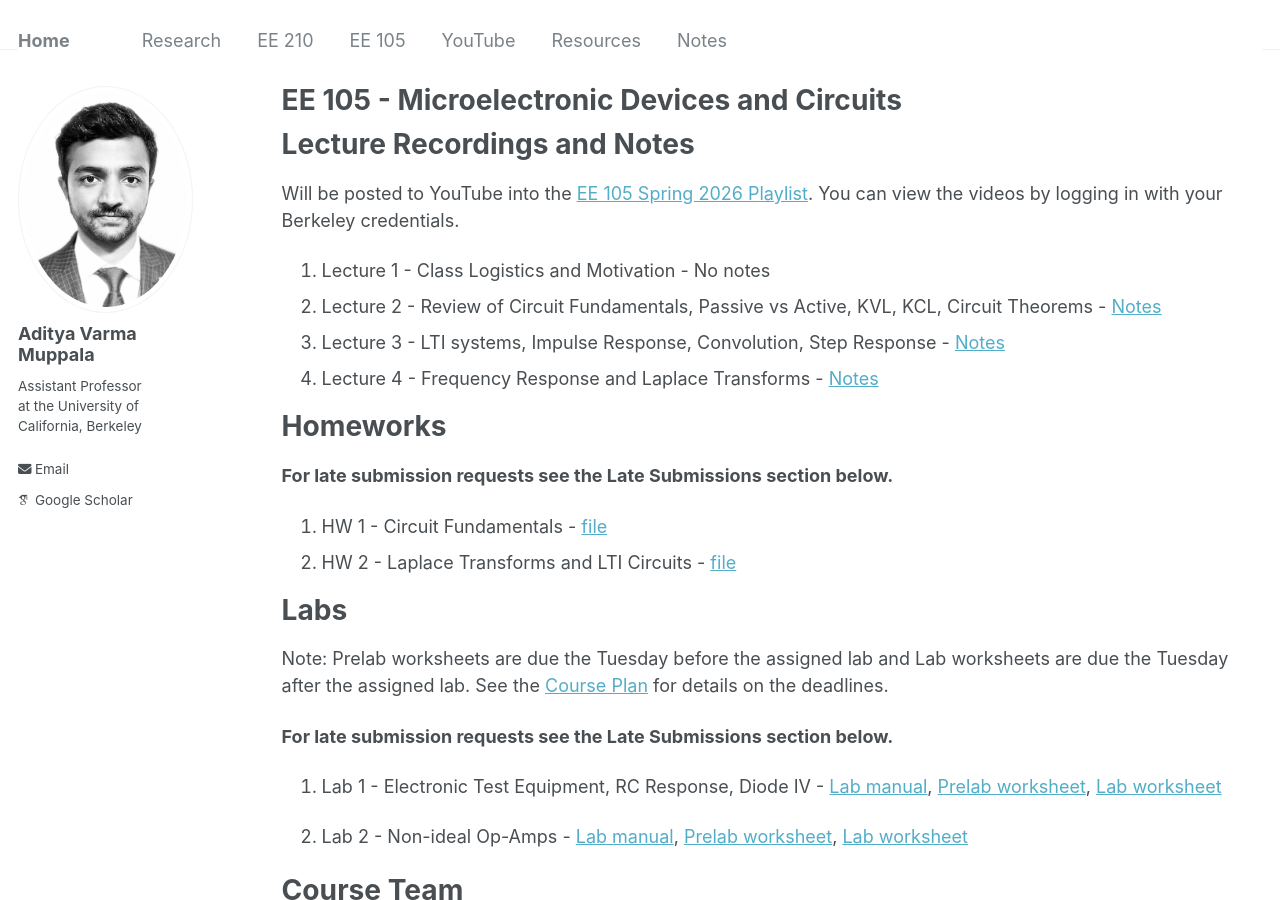
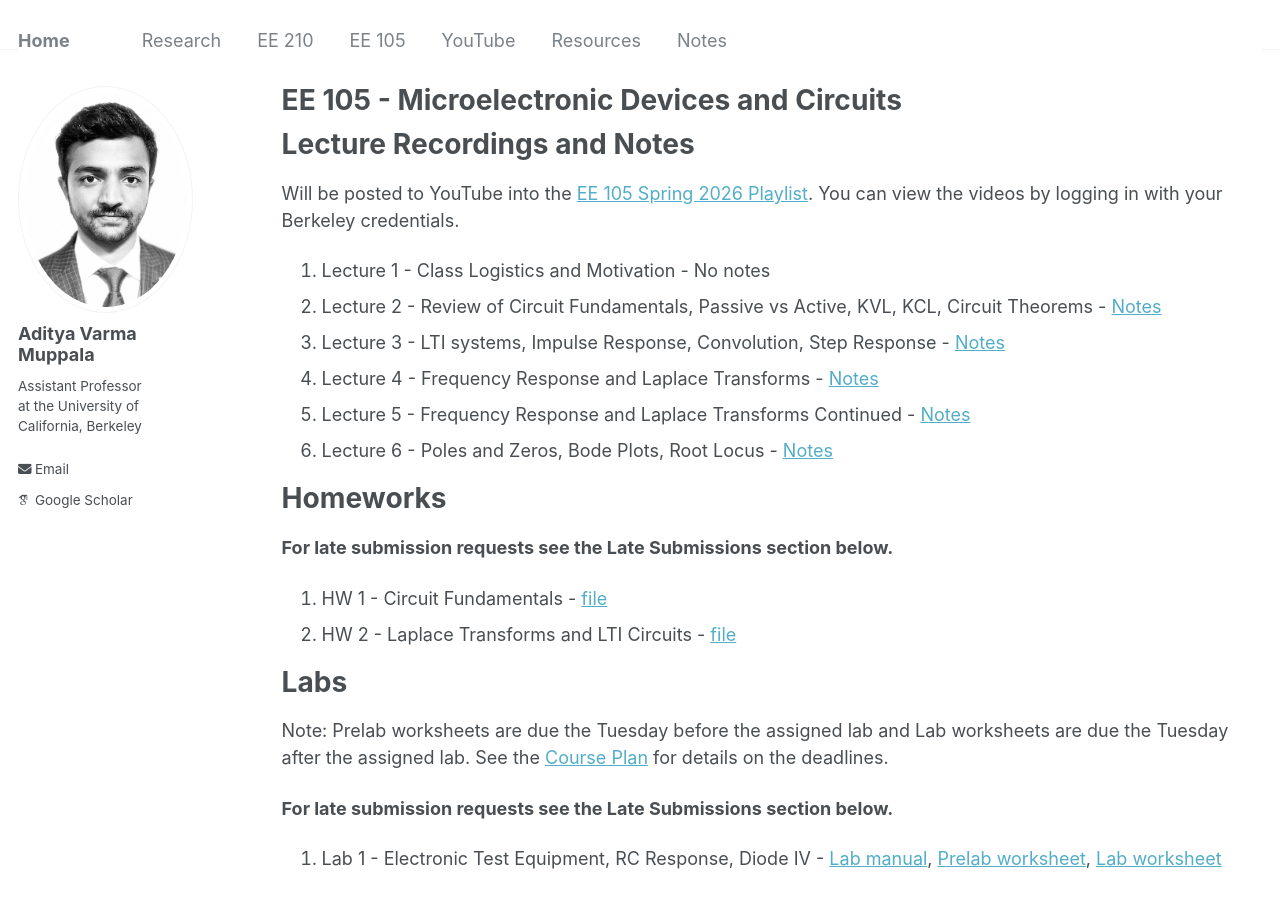
Before and after one commit to AdityaMuppala/adityamuppala.github.io, a Jekyll site: the page built from _pages/teaching105.md, in a window 1280 px wide and 900 px high. Built offline with Jekyll 4.4.1, drawn with Linux system fonts in a browser that asks for light colours; some web fonts are replaced.

Commit message:
Update teaching105.md

```diff
--- a/_pages/teaching105.md
+++ b/_pages/teaching105.md
@@ -12,6 +12,8 @@ Will be posted to YouTube into the [EE 105 Spring 2026 Playlist](https://www.you
 2. Lecture 2 - Review of Circuit Fundamentals, Passive vs Active, KVL, KCL, Circuit Theorems - [Notes](https://adityamuppala.github.io/assets/EE_105/Notes/105_Lec2.pdf)
 3. Lecture 3 - LTI systems, Impulse Response, Convolution, Step Response - [Notes](https://adityamuppala.github.io/assets/EE_105/Notes/105_Lec3.pdf)
 4. Lecture 4 - Frequency Response and Laplace Transforms - [Notes](https://adityamuppala.github.io/assets/EE_105/Notes/105_Lec4.pdf)
+5. Lecture 5 - Frequency Response and Laplace Transforms Continued - [Notes](https://adityamuppala.github.io/assets/EE_105/Notes/105_Lec5.pdf)
+6. Lecture 6 - Poles and Zeros, Bode Plots, Root Locus - [Notes](https://adityamuppala.github.io/assets/EE_105/Notes/105_Lec6.pdf)
 
 # Homeworks
 
```
